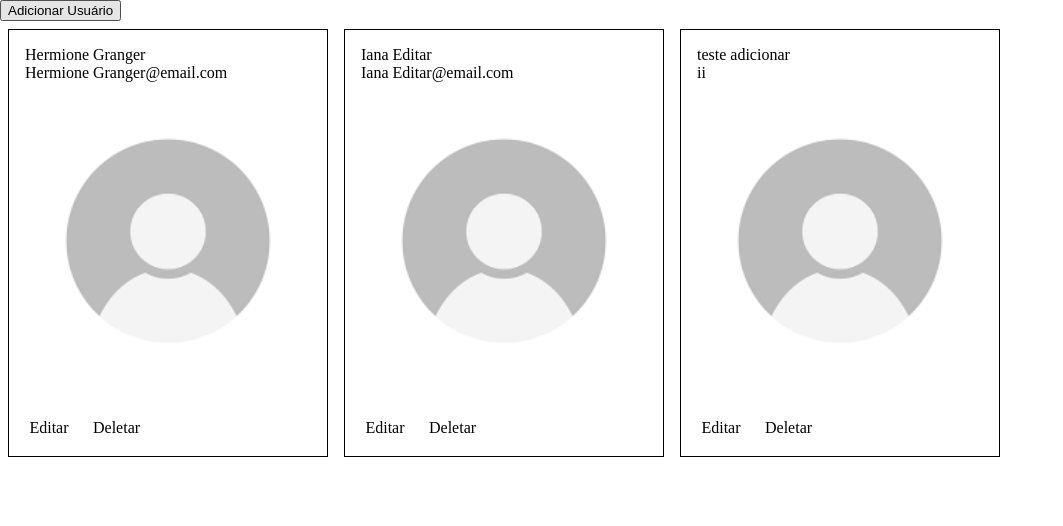
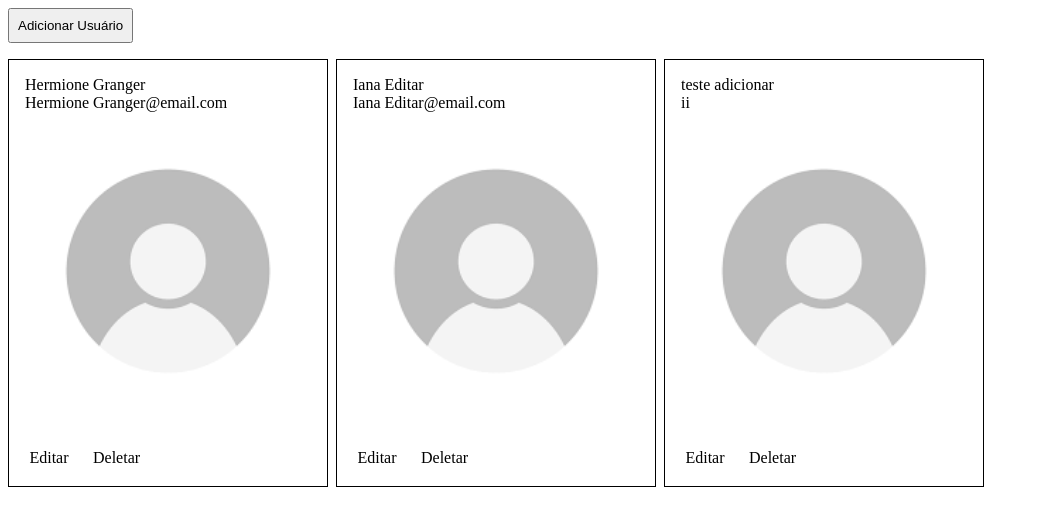
Before and after one commit to IanaMary/demo-angular-19, an Angular app: page / in a window 1280 px wide. Shown: the top 526 px of the page, without its empty margins (0-1063 px from the left). Built offline with nearby package versions, Linux system fonts and the light colour scheme; data requests are answered from the project's data file.

Commit message:
adicionando css.

```diff
--- a/src/app/app.component.html
+++ b/src/app/app.component.html
@@ -1,9 +1,11 @@
 <!-- Botão para adicionar um novo usuário -->
-<button mat-raised-button color="primary" (click)="abrirModalEdicaoOuAdicao(null)">Adicionar Usuário</button>
+<div class="lista-usuario">
+  <button class="botao-adicionar-usuario" mat-raised-button color="primary" (click)="abrirModalEdicaoOuAdicao(null)">Adicionar Usuário</button>
+</div>
 
 <!-- Lista de usuários -->
 <div class="lista-usuario">
-  <div class="div-user" *ngFor="let usuario of usuarios">
+  <div class="div-usuario" *ngFor="let usuario of usuarios">
     <!-- Componente para exibir o card do usuário -->
     <!-- Função abrirModalEdicaoOuAdicao - Abre o modal de edição -->
     <!-- Função excluirUsuario - Exclui o usuário -->
--- a/src/app/app.component.sass
+++ b/src/app/app.component.sass
@@ -4,8 +4,11 @@
   flex-wrap: wrap
   width: 100%
   // height: 100%
-  .div-user
+  padding: 8px 8px 8px 8px
+  .div-usuario
     width: 25%
-    padding: 8px 8px 8px 8px
+    margin: 0px 8px 8px 0
     @media (max-width: 768px)
       width:  200px
+  .botao-adicionar-usuario
+    padding: 8px 8px 8px 8px
--- a/src/styles.sass
+++ b/src/styles.sass
@@ -1,6 +1,8 @@
 html, body
   height: 100%
   margin: 0
+  width: 100%
+  overflow-x: hidden
 
 .full-height
   height: 100%
```
